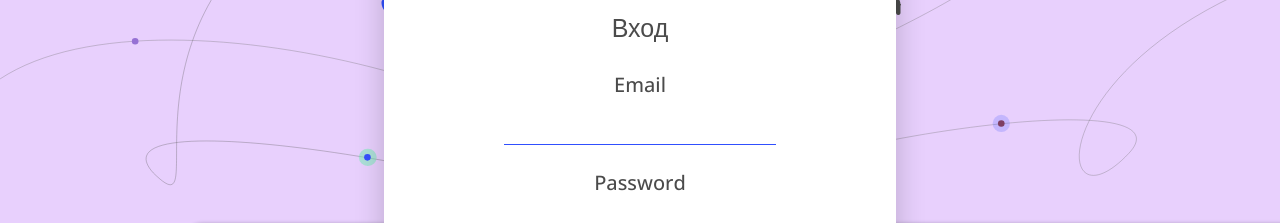
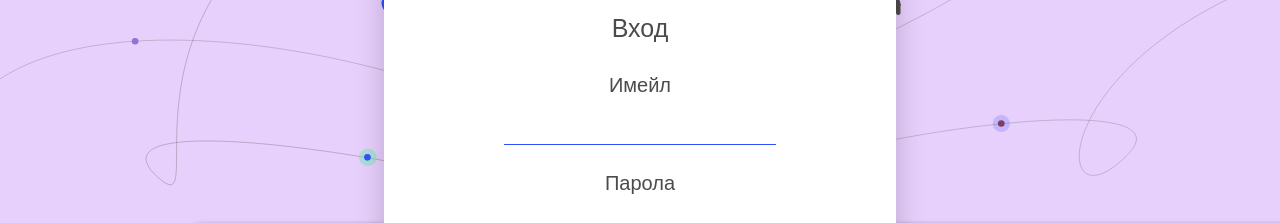
Before and after one commit to nikolaypleshkov/rjs_blog, a React (Create React App) app in the folder client/: page / in a window 1280 px wide. Both pictures are taken after a click on the link "Вход". Shown: the part 295-518 px from the top of the page. Built offline with nearby package versions, Linux system fonts and the light colour scheme.

Commit message:
Change to bg text

```diff
--- a/client/src/components/Login/login-modal.js
+++ b/client/src/components/Login/login-modal.js
@@ -30,11 +30,11 @@ function LoginModal() {
         <div className="form-data-validation">
           <form action="#">
             <div className="form-group">
-              <p className="lg-data-label">Email</p>
+              <p className="lg-data-label">Имейл</p>
               <input type="email" name="email" id="email" />
             </div>
             <div className="form-group">
-              <p className="lg-data-label">Password</p>
+              <p className="lg-data-label">Парола</p>
               <input type="password" name="pass" id="pass" />
             </div>
             <div className="form-group d-flex justify-content-center">
--- a/client/src/components/Register/Register.css
+++ b/client/src/components/Register/Register.css
@@ -4,7 +4,7 @@
     top: 50%;
     transform: translate(-50%, -50%);
     width: 40%;
-    height: 50%;
+    height: 70%;
     padding: 20px;
     color: white;
     text-align: center;
@@ -51,7 +51,7 @@ input:focus {
 
 @media screen and (max-width: 1124px) {
     .rg-card {
-        width: 70%;
+        width: 90%;
         height: 60vh;
         overflow-x: hidden;
     }
--- a/client/src/components/Register/register-modal.js
+++ b/client/src/components/Register/register-modal.js
@@ -29,13 +29,21 @@ function Register() {
         </div>
         <div className="form-data-validation">
           <form action="#">
+          <div className="form-group">
+              <p className="lg-data-label">Име</p>
+              <input type="text" name="name" id="name" />
+            </div>
             <div className="form-group">
-              <p className="lg-data-label">Email</p>
+              <p className="lg-data-label">Имейл</p>
               <input type="email" name="email" id="email" />
             </div>
             <div className="form-group">
-              <p className="lg-data-label">Password</p>
+              <p className="lg-data-label">Парола</p>
               <input type="password" name="pass" id="pass" />
+            </div>
+            <div className="form-group">
+              <p className="lg-data-label">Потвърди Парола</p>
+              <input type="password" name="ConfPass" id="ConfPass" />
             </div>
             <div className="form-group d-flex justify-content-center">
               <Button>Регистрация</Button>
```
